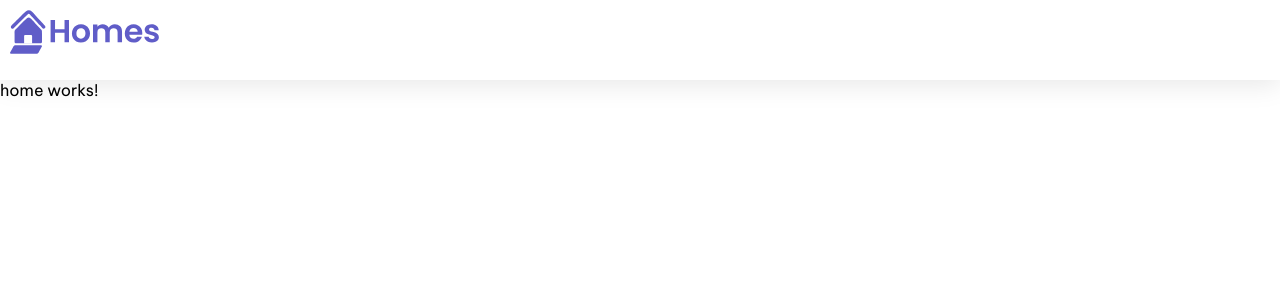
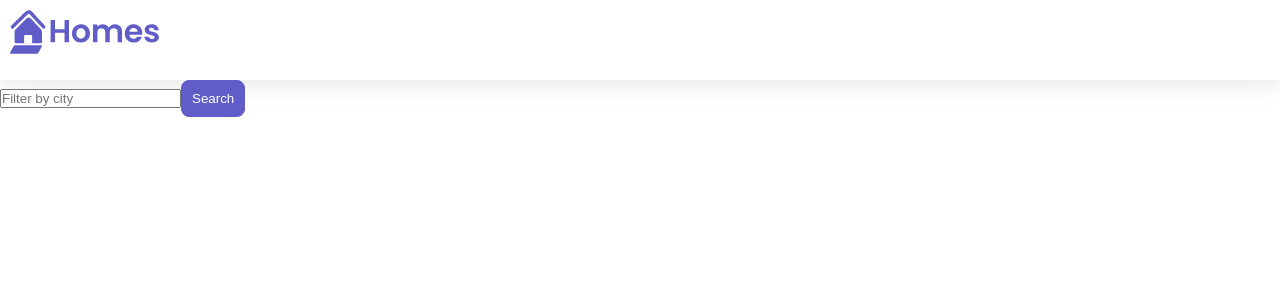
Before and after one commit to debbieyiu/homes-app, an Angular app: page / in a window 1280 px wide. Shown: the top 300 px of the page. Built offline with nearby package versions, Linux system fonts and the light colour scheme.

Commit message:
modify content of home component

```diff
--- a/src/app/home/home.component.ts
+++ b/src/app/home/home.component.ts
@@ -5,9 +5,14 @@
   standalone: true,
   imports: [],
   template: `
-    <p>
-      home works!
-    </p>
+    <section>
+      <form>
+        <input type="text" placeholder="Filter by city">
+        <button class="primary" type="button">Search</button>
+      </form>
+    </section>
+    <section class="results">
+    </section>
   `,
   styleUrl: './home.component.css'
 })
```
